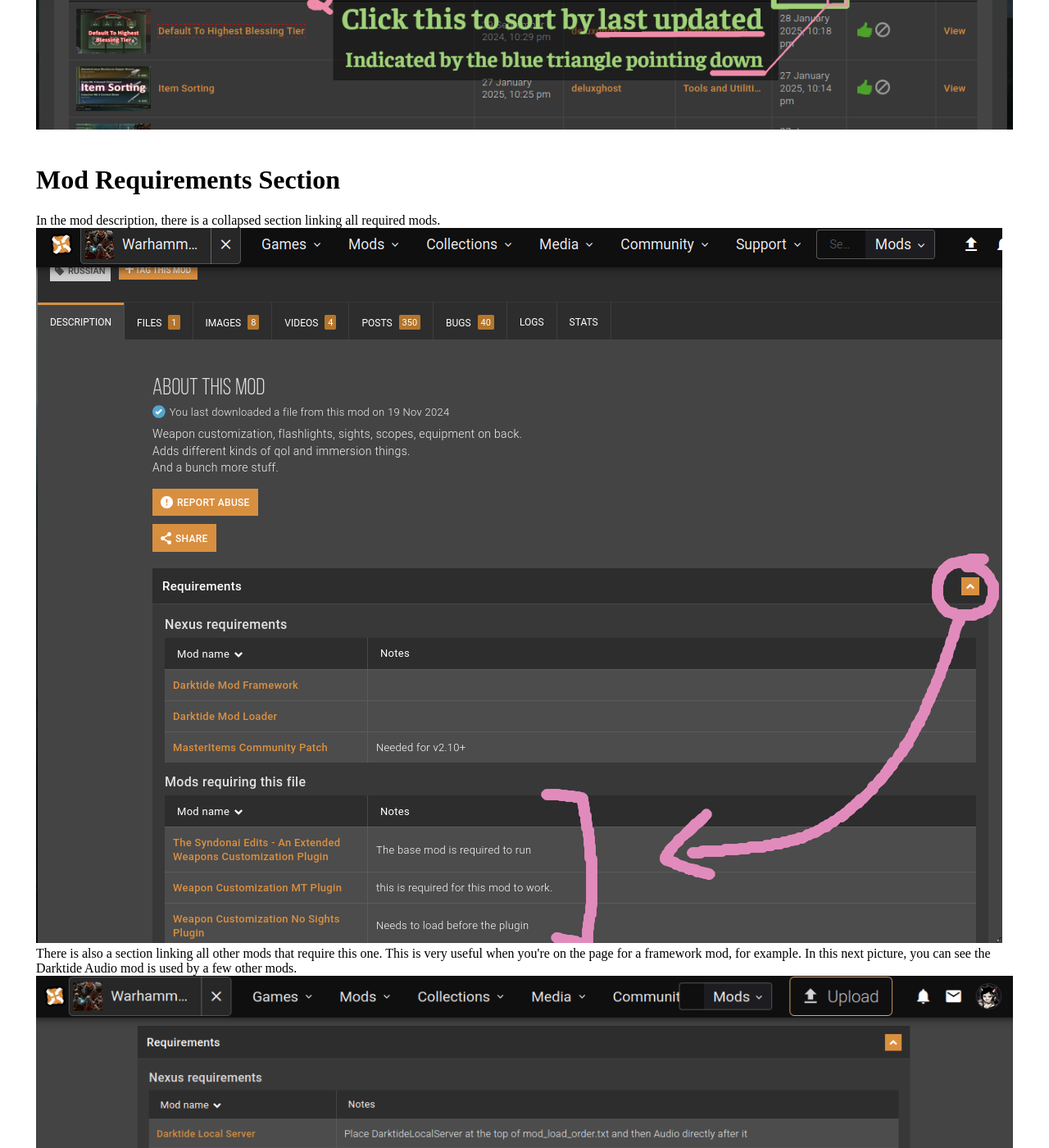
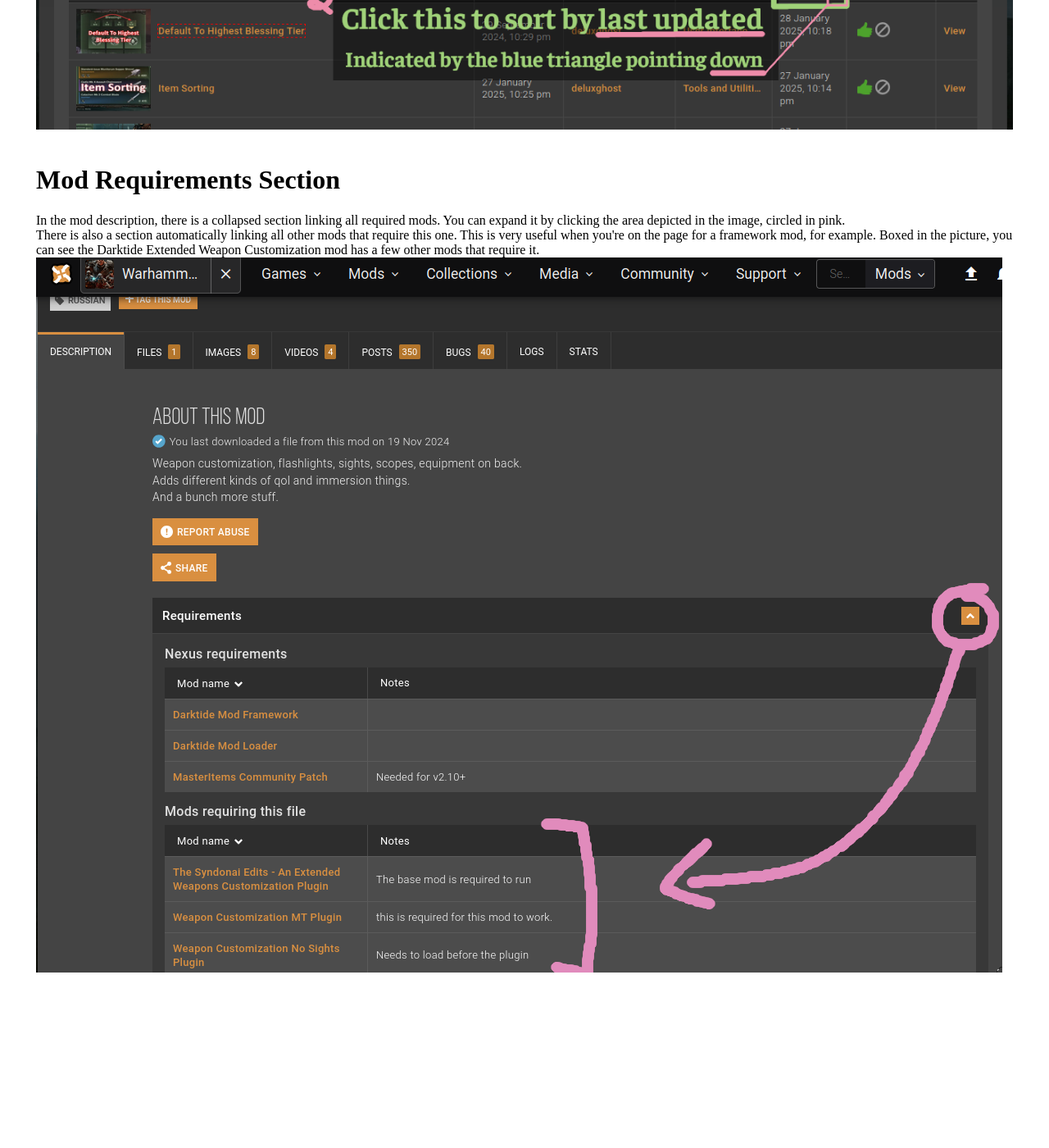
Before and after one commit to Backup158/Backup158.github.io, a Jekyll site: the page built from NexusModsTricks.html, in a window 1280 px wide and 1400 px high, scrolled down 1237 px. Shown: the whole window at 82% size. Built offline with Jekyll 4.4.1, drawn with Linux system fonts in a browser that asks for light colours; after the commit the page ends 2435 px from its top, so only the background shows below that.

Commit message:
noticed which picture i used

```diff
--- a/NexusModsTricks.html
+++ b/NexusModsTricks.html
@@ -11,9 +11,9 @@
     <img src="images/nexus download history 2-3.png" alt="dl history 2"> <br>
     <br>
     <h1>Mod Requirements Section</h1>
-    In the mod description, there is a collapsed section linking all required mods.<br>
+    In the mod description, there is a collapsed section linking all required mods. You can expand it by clicking the area depicted in the image, circled in pink.<br>
+    There is also a section automatically linking all other mods that require this one. This is very useful when you're on the page for a framework mod, for example. Boxed in the picture, you can see the Darktide Extended Weapon Customization mod has a few other mods that require it.<br>
     <img src="images/nexus requirements.png" alt="requirements 1"> <br>
-    There is also a section linking all other mods that require this one. This is very useful when you're on the page for a framework mod, for example. In this next picture, you can see the Darktide Audio mod is used by a few other mods.<br>
-    <img src="images/nexus requirements 2.png" alt="requirements 2"> <br>
+
   </body>
 </html>
```
Also changed, not shown: images/nexus requirements 2.png (deleted).
